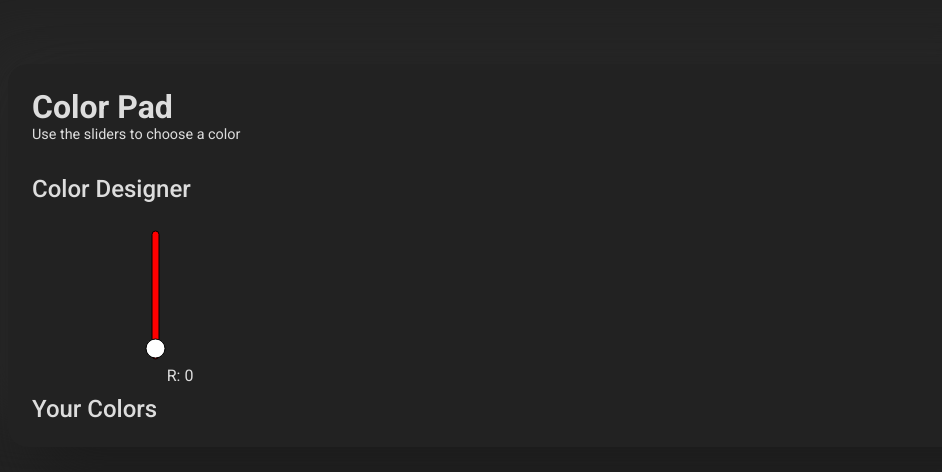
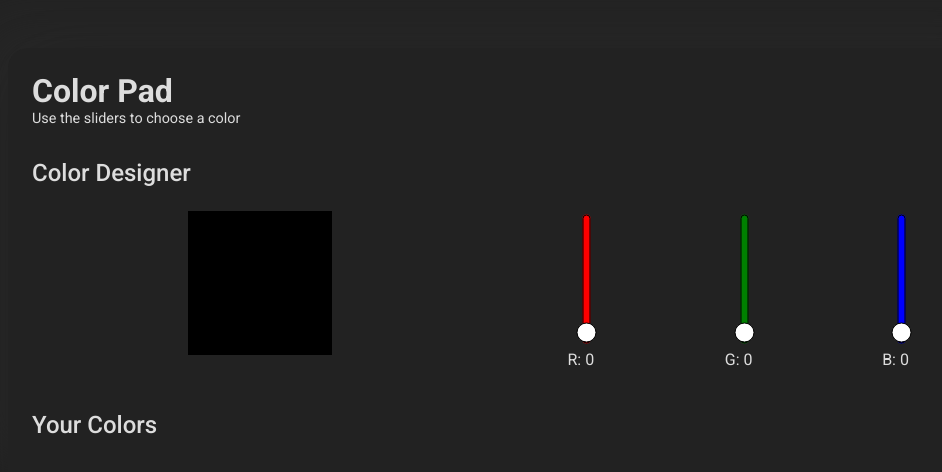
Before and after one commit to Nathan-Payne/color_pad, a Vue app: page / in a window 1280 px wide. Shown: the top 472 px of the page, without its empty margins (120-1062 px from the left). Built offline with nearby package versions, Linux system fonts and the light colour scheme.

Commit message:
emit color vals from slider component, set in colorDesigner data, join and apply as style in color-show class element

```diff
--- a/src/App.vue
+++ b/src/App.vue
@@ -40,7 +40,7 @@ body {
 
 .container {
   width: 80vw;
-  margin: 4rem auto;
+  margin: 3rem auto;
   padding: 1.5rem;
   /* border: 2px solid #ddd; */
 }
@@ -52,6 +52,7 @@ header {
 section {
   width: 100%;
   height: 40%;
+  padding-bottom: 2rem;
 }
 
 h2 {
--- a/src/components/colorDesigner.vue
+++ b/src/components/colorDesigner.vue
@@ -1,7 +1,25 @@
 <template>
   <section>
     <h2>Color Designer</h2>
-    <slider></slider>
+    <div id="designer-main">
+      <div class="color-show-group">
+        <div class="color-show" :style="currentColor"></div>
+      </div>
+      <div class="slider-group">
+        <color-slider
+          :sliderColor="'red'"
+          @colorVal="rgb.red = $event"
+        ></color-slider>
+        <color-slider
+          :sliderColor="'green'"
+          @colorVal="rgb.green = $event"
+        ></color-slider>
+        <color-slider
+          :sliderColor="'blue'"
+          @colorVal="rgb.blue = $event"
+        ></color-slider>
+      </div>
+    </div>
   </section>
 </template>
 
@@ -10,9 +28,51 @@ import Slider from "./slider.vue";
 export default {
   name: "colorDesigner",
   components: {
-    slider: Slider,
+    "color-slider": Slider,
   },
+  data() {
+    return {
+      sliderColor: "",
+      rgb: { red: 0, green: 0, blue: 0 },
+    };
+  },
+  computed: {
+    currentColor: function() {
+      let r = this.rgb.red;
+      let g = this.rgb.green;
+      let b = this.rgb.blue;
+      return `background-color: rgb(${r}, ${g}, ${b})`
+    }
+  }
 };
 </script>
 
-<style></style>
+<style>
+#designer-main {
+  display: flex;
+  align-items: center;
+  margin: 0rem 1rem;
+}
+
+.color-show-group {
+  flex: 4;
+  display: flex;
+  justify-content: center;
+  align-items: center;
+  height: 12rem;
+}
+
+.color-show {
+  width: 9rem;
+  height: 9rem;
+  border: 1px solid black;
+}
+
+.slider-group {
+  flex: 8;
+  display: flex;
+  justify-content: space-around;
+  max-width: 50%;
+  margin-right: 3rem;
+}
+</style>
--- a/src/components/slider.vue
+++ b/src/components/slider.vue
@@ -1,8 +1,16 @@
 <template>
   <div class="slider">
-    <input type="range" name="Red" min="0" max="255" v-model="value" />
-    <label for="Red">
-      R: <span>{{ value }}</span>
+    <input
+      type="range"
+      name="sliderInput"
+      min="0"
+      max="255"
+      v-model="value"
+      :style="`background-color: ${sliderColor}`"
+      v-on:change="sendColor()"
+    />
+    <label for="sliderInput">
+      {{ letterColor }}: <span>{{ value }}</span>
     </label>
   </div>
 </template>
@@ -15,6 +23,17 @@ export default {
       value: 0,
     };
   },
+  props: ["sliderColor"],
+  computed: {
+    letterColor: function() {
+      return this.sliderColor[0].toUpperCase();
+    },
+  },
+  methods: {
+    sendColor() {
+      this.$emit("colorVal", this.value);
+    },
+  },
 };
 </script>
 
@@ -22,7 +41,7 @@ export default {
 .slider {
   position: relative;
   height: 12rem;
-  width: 30%;
+  width: 20%;
 }
 
 input[type="range"] {
@@ -33,13 +52,14 @@ input[type="range"] {
   cursor: pointer;
   transform: rotate(270deg);
   background-color: transparent;
+  border-radius: 20px;
 }
 
 input[type="range"]::-webkit-slider-runnable-track {
   -webkit-appearance: none;
   cursor: pointer;
   height: 0.5rem;
-  background-color: red;
+  background-color: transparent;
   border-radius: 20px;
   border: 0.2px solid #010101;
 }
@@ -57,7 +77,8 @@ input[type="range"]::-webkit-slider-thumb {
 
 label {
   position: absolute;
+  width: 100%;
   bottom: 5%;
-  left: 46%;
+  left: 4rem;
 }
 </style>
```
